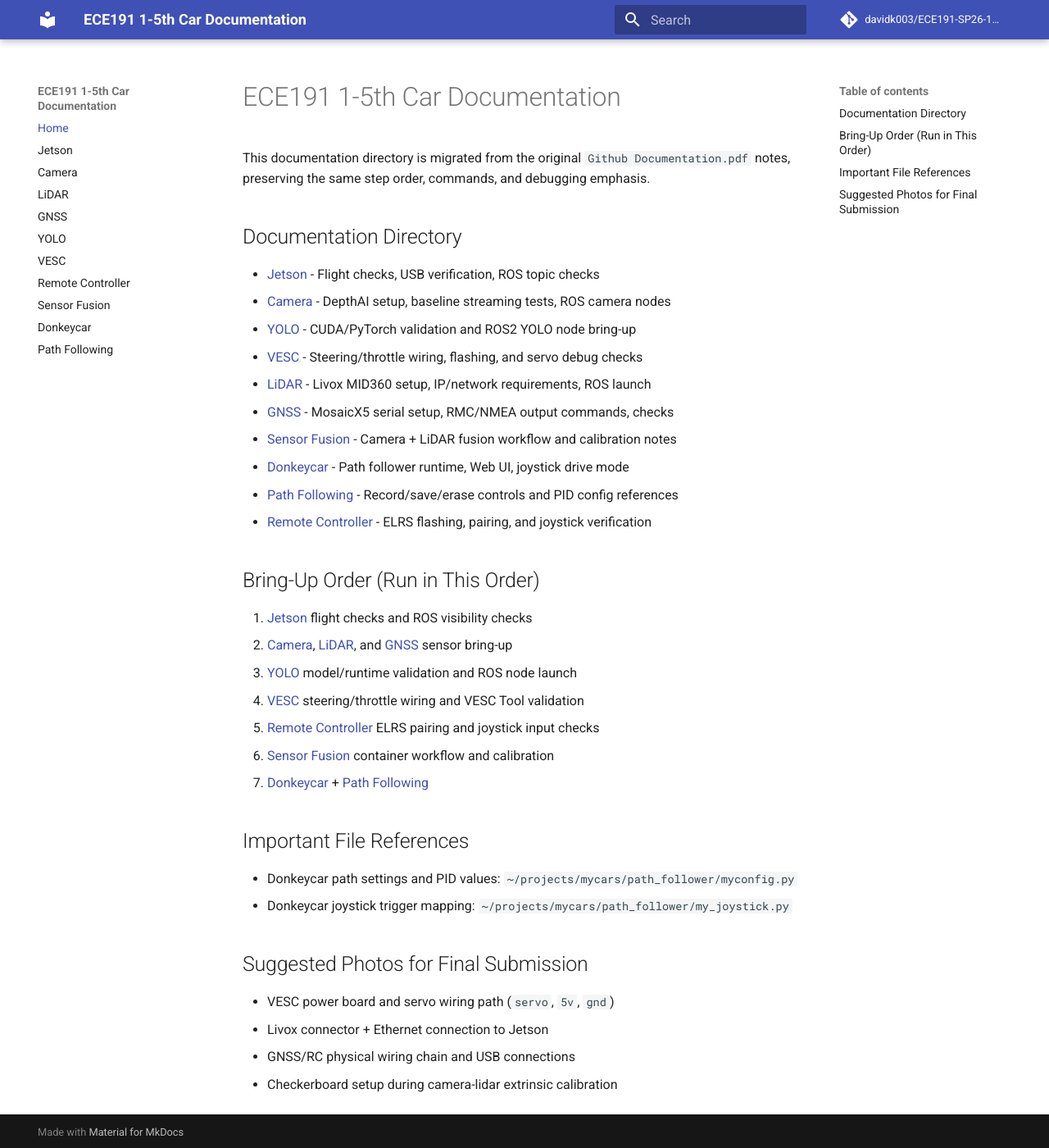
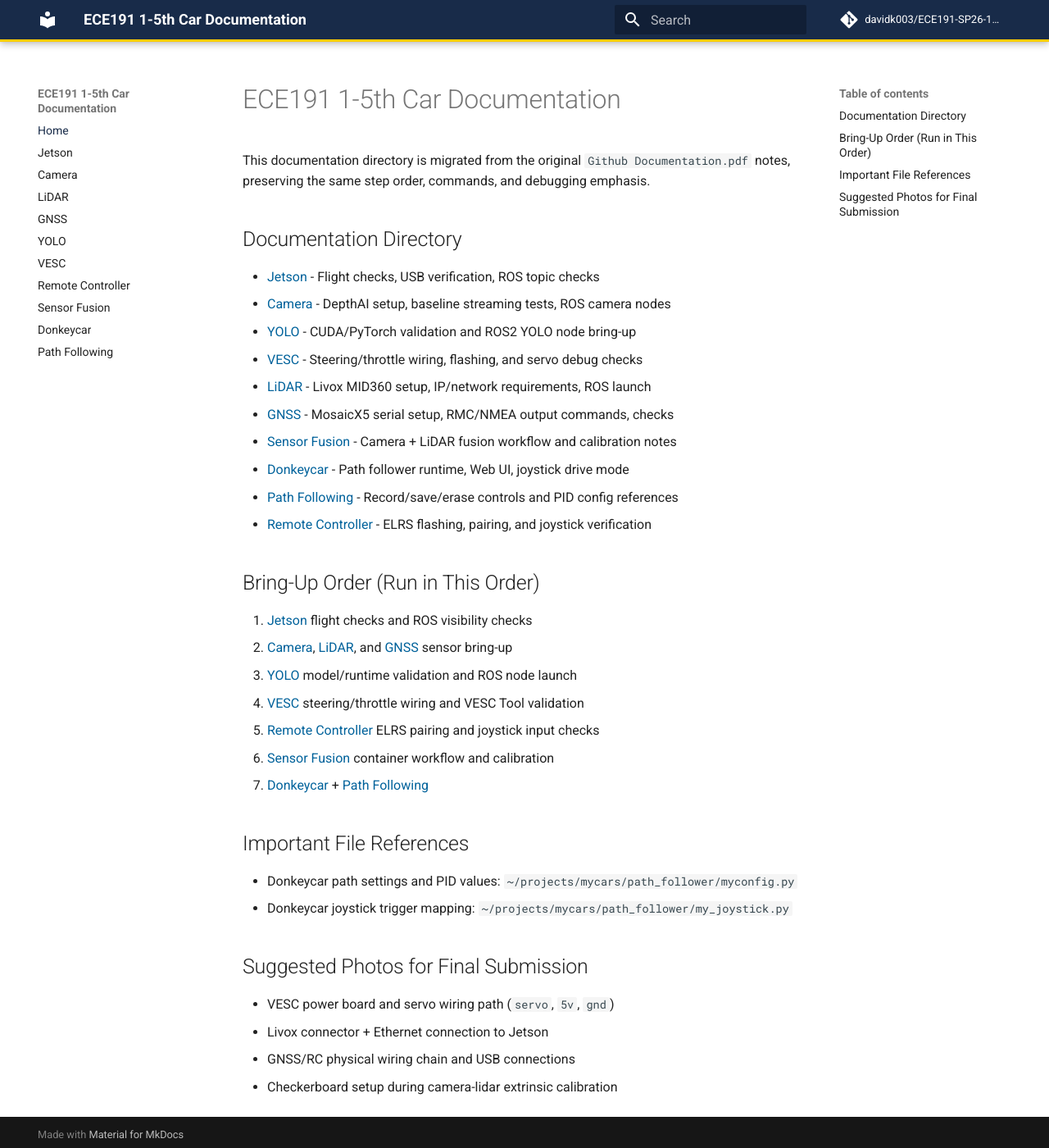
Before and after one commit to davidk003/ECE191-SP26-1fifth, an MkDocs documentation site: the page built from docs/index.md, in a window 1280 px wide and 1400 px high. Shown: the whole window at 82% size. Built offline with MkDocs 1.6.1 and Material for MkDocs 9.7.7, drawn with Linux system fonts in a browser that asks for light colours; comment, search, counter and statistics services are not loaded.

Commit message:
better themeing

```diff
--- /dev/null
+++ b/docs/stylesheets/ucsd-theme.css
@@ -0,0 +1,27 @@
+:root {
+  --ucsd-navy: #182b49;
+  --ucsd-navy-dark: #101f36;
+  --ucsd-blue: #00629b;
+  --ucsd-gold: #ffcd00;
+  --md-primary-fg-color: var(--ucsd-navy);
+  --md-primary-fg-color--light: #27446f;
+  --md-primary-fg-color--dark: var(--ucsd-navy-dark);
+  --md-accent-fg-color: var(--ucsd-blue);
+  --md-accent-fg-color--transparent: rgba(0, 98, 155, 0.12);
+}
+
+.md-header {
+  border-bottom: 3px solid var(--ucsd-gold);
+}
+
+.md-tabs {
+  background-color: var(--ucsd-navy-dark);
+}
+
+.md-typeset a {
+  color: var(--ucsd-blue);
+}
+
+.md-typeset a:hover {
+  color: #004b78;
+}
--- a/mkdocs.yml
+++ b/mkdocs.yml
@@ -7,11 +7,18 @@
 
 theme:
   name: material
+  palette:
+    - scheme: default
+      primary: custom
+      accent: custom
   features:
     - navigation.sections
     - navigation.top
     - navigation.tracking
     - content.code.copy
+
+extra_css:
+  - stylesheets/ucsd-theme.css
 
 plugins:
   - search
```
Also changed, not shown: README.md (+25 -30 lines).
